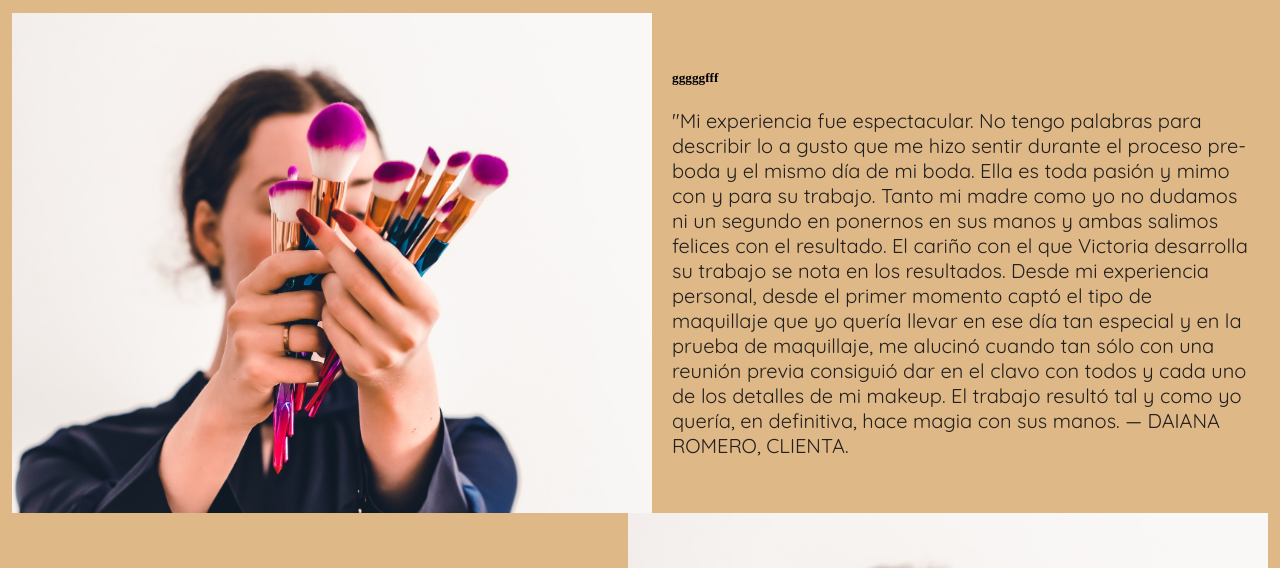
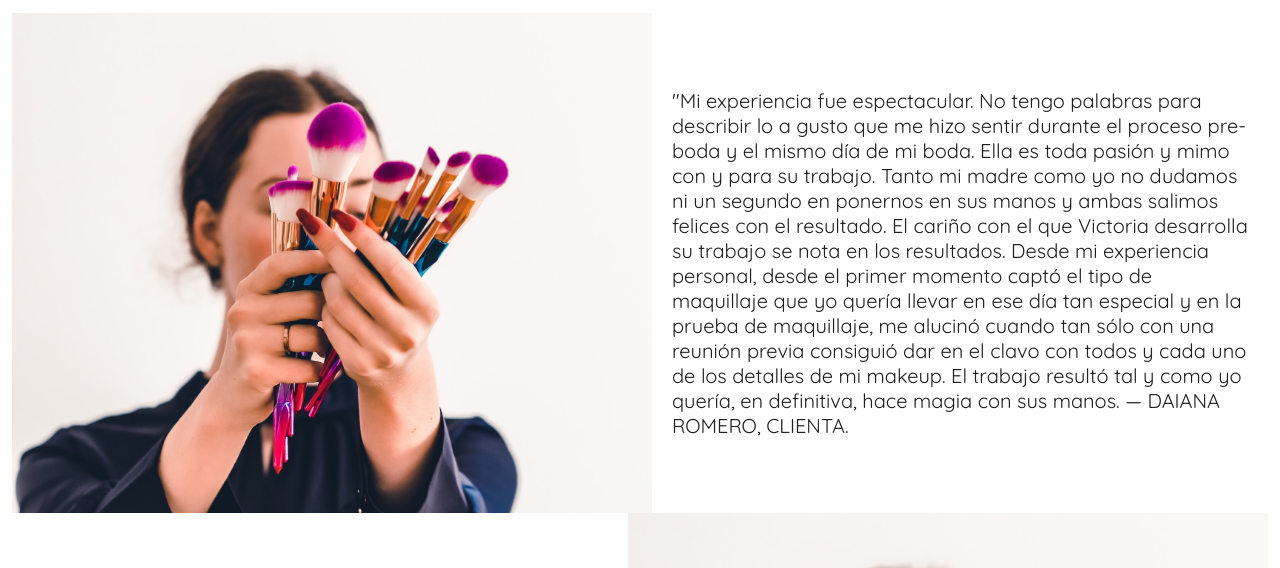
Before and after one commit to ElianaFego1/VT-MakeUpArtist, a plain HTML site: page index.html in a window 1280 px wide. Shown: the part 213-781 px from the top of the page. Drawn offline with Linux system fonts and the light colour scheme; files whose address does not match are found by name; a web font is replaced by a local one.

Commit message:
cambie color index

```diff
--- a/estilos.css
+++ b/estilos.css
@@ -1,5 +1,5 @@
 body{
-    background-color: burlywood;
+    background-color: rgb(255, 255, 255);
     margin: 0;
     padding: 0;
 
--- a/index.html
+++ b/index.html
@@ -49,7 +49,7 @@
 		</div>
 
 		<div class="textoPortada portada1">
-			<h5>gggggfff</h5>
+
 			<p class="parrafoIndex">
 				"Mi experiencia fue espectacular. No tengo palabras para describir lo a gusto que me hizo sentir durante
 				el proceso pre-boda y el mismo día de mi boda. Ella es toda pasión y mimo con y para su trabajo. Tanto
```
